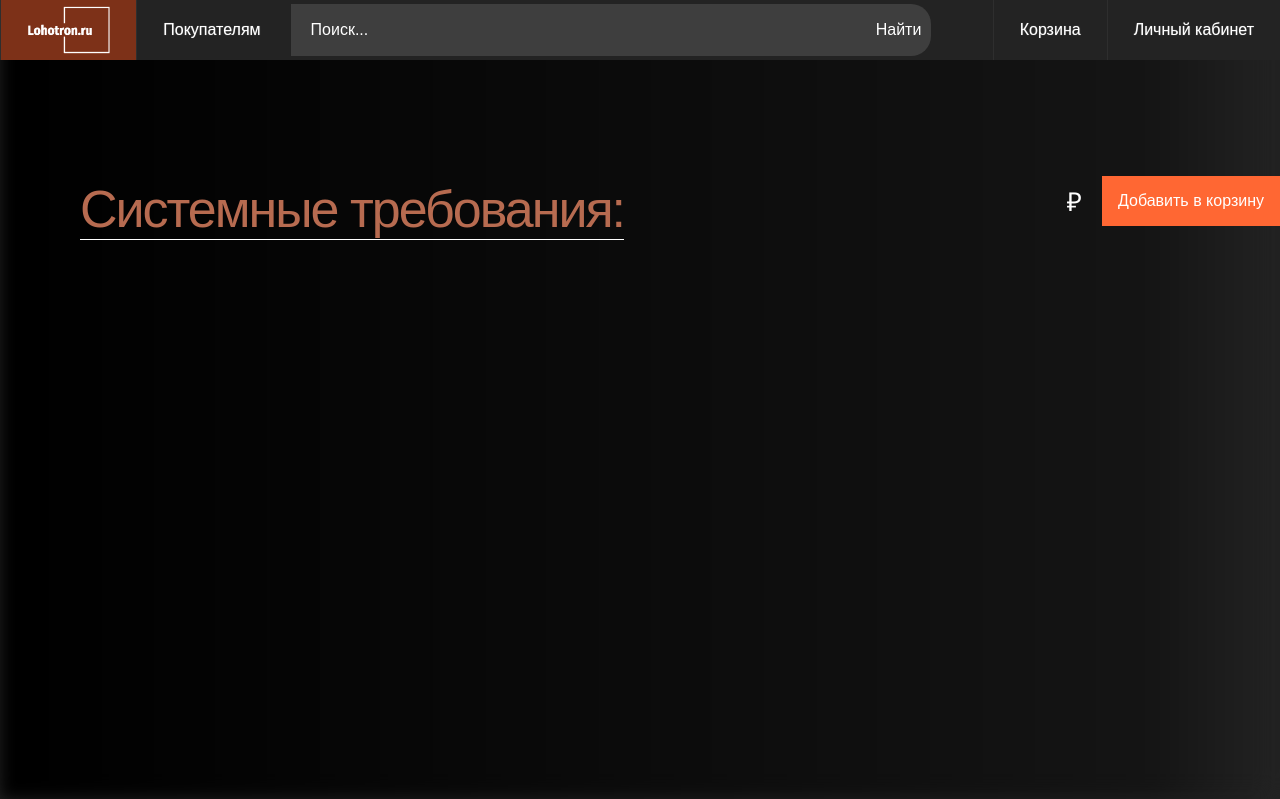
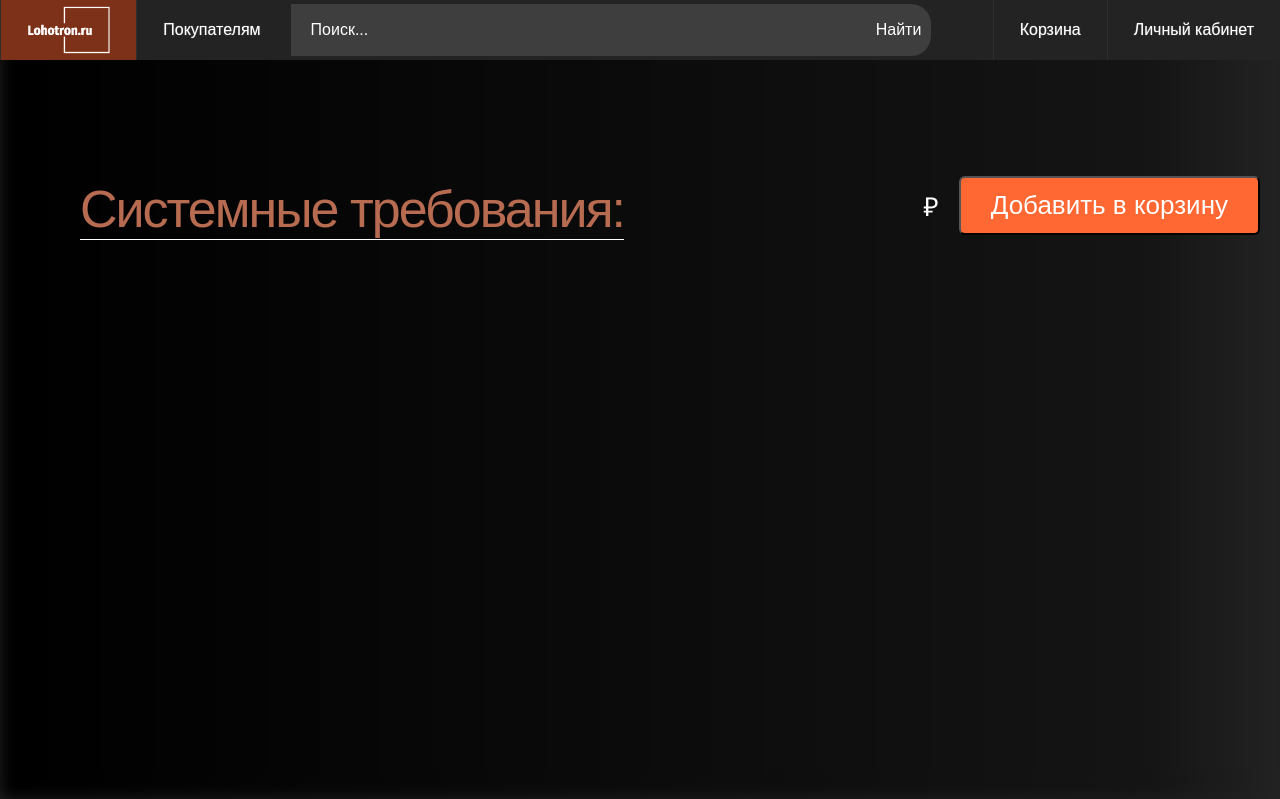
Before and after one commit to WhiteSkotch/key_store, a Django app: template templates/game_detail.html in a window 1280 px wide. Shown: the top 799 px of the page. Run offline with Django 4.2, Linux system fonts and the light colour scheme; the template is opened without the code that fills it, so the values that code supplies are empty.

Commit message:
new button in game details

```diff
--- a/cart/cart.py
+++ b/cart/cart.py
@@ -49,8 +49,7 @@ class Cart(object):
         """
         game_id = str(game.id)
         if game_id not in self.cart:
-            self.cart[game_id] = {'quantity': 0,
-                                      'price': str(game.price)}
+            self.cart[game_id] = {'quantity': 0, 'price': str(game.price)}
         if update_quantity:
             self.cart[game_id]['quantity'] = quantity
         else:
--- a/cart/views.py
+++ b/cart/views.py
@@ -3,7 +3,6 @@ from django.views.decorators.http import require_POST
 from accounts.models import Game
 from .cart import Cart
 from .forms import CartAddProductForm
-
 
 @require_POST
 def cart_add(request, game_id):
@@ -16,6 +15,8 @@ def cart_add(request, game_id):
                  quantity=cd['quantity'],
                  update_quantity=cd['update'])
     return redirect('cart:detail')
+
+
 
 
 def cart_remove(request, game_id):
--- a/static/css/body_game_detail.css
+++ b/static/css/body_game_detail.css
@@ -46,7 +46,7 @@ h2 {
 }
 .product-description span {
   font-size: 12px;
-  color: #358ED7;
+  color: #FF6733;
   letter-spacing: 1px;
   text-transform: uppercase;
   text-decoration: none;
@@ -102,7 +102,7 @@ h2 {
 
 .cart-btn {
   display: inline-block;
-  background-color: #7DC855;
+  background-color: #FF6733;
   border-radius: 6px;
   font-size: 16px;
   color: #FFFFFF;
@@ -111,5 +111,20 @@ h2 {
   transition: all .5s;
 }
 .cart-btn:hover {
-  background-color: #64af3d;
+  background-color: #FF6733;
+  color: white;
+  text-decoration: none;
 }
+
+button{
+  color: white;
+  text-decoration: none;
+  padding: 12px 30px;
+  transition: all .5s;
+  background-color: #FF6733;
+  font-size: 26px;
+  font-weight: 300;
+  color: white;
+  margin-right: 20px;
+  border-radius: 6px;
+}
--- a/templates/game_detail.html
+++ b/templates/game_detail.html
@@ -25,7 +25,11 @@
 
       <div class="product-price">
         <span>{{ game.price }} ₽</span>
-        <a href="{% url 'cart:add' game.id %}">Добавить в корзину</a>
+        <form method="POST" action="{% url 'cart:add' game.id %}"><button class="add_submit">Добавить в корзину</button>
+          {% csrf_token %}
+  <input type="hidden" name="game_id" value="{{ game.id }}">
+  <input type="hidden" name="quantity" value="1" min="1"></form>
+<!--        <a href="{% url 'cart:add' game.id %}">Добавить в корзину</a>-->
       </div>
   </div>
 </main>
```
